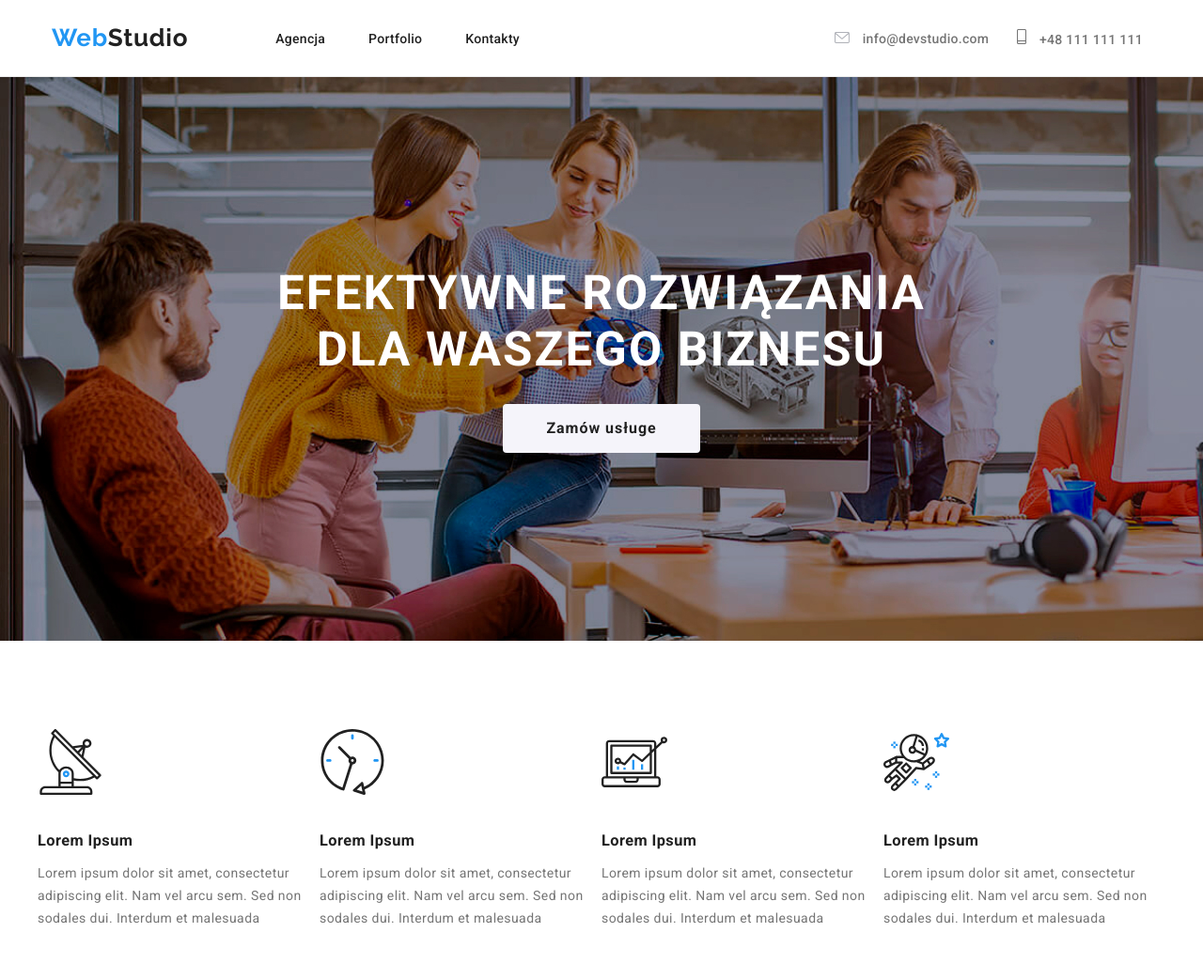
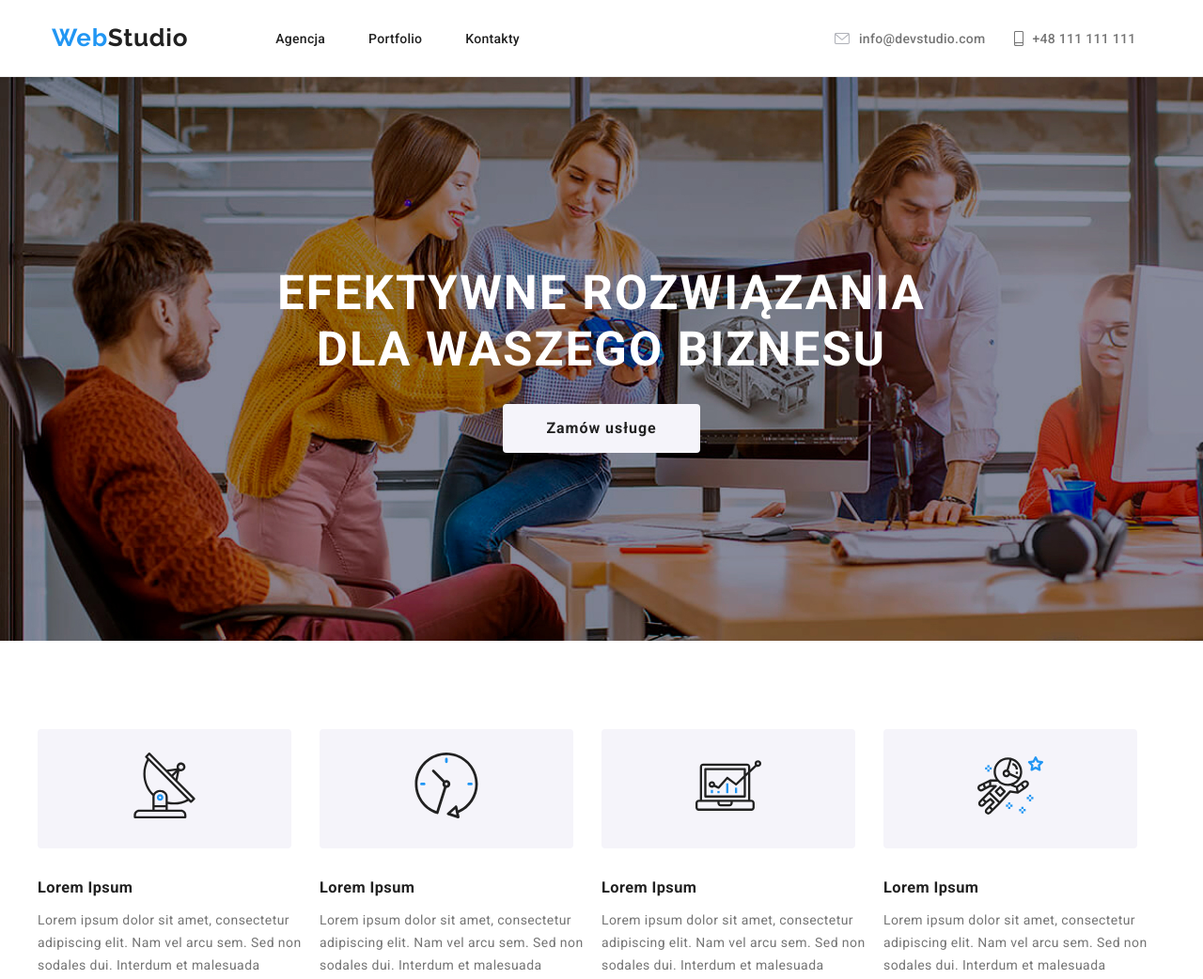
Before and after one commit to toxaf13/goit-markup-hw-04, a plain HTML site: page index.html in a window 1280 px wide. Shown: the top 1042 px of the page at 94% size. Drawn offline with Linux system fonts and the light colour scheme.

Commit message:
Update style.css

```diff
--- a/css/style.css
+++ b/css/style.css
@@ -57,6 +57,8 @@ section{
    margin-left: 47px;
 }
 .contacts a{
+   display: flex;
+   align-items: center;
    color: #757575;
    font-weight: 500;
    font-size: 14px;
@@ -143,6 +145,12 @@ section{
    line-height: 42px;
    letter-spacing: 0.03em;
    margin-bottom: 50px;
+}
+.rectangle{
+   padding: 25px 100px;
+   background-color: #F5F4FA;
+   border-radius: 4px;
+   display: inline-block;
 }
 /*start section three*/
 .three{
@@ -261,6 +269,10 @@ section{
    align-content: space-between;
    gap: 30px;
 }
+.portfolio_item:hover{
+   box-shadow: 0px 1px 1px rgba(0, 0, 0, 0.12), 0px 4px 4px rgba(0, 0, 0, 0.06), 1px 4px 6px rgba(0, 0, 0, 0.16);
+   cursor: pointer;
+}
 /*start section four Nasi klienci*/
 .nasi_klienci_link{
    display: flex;
```
